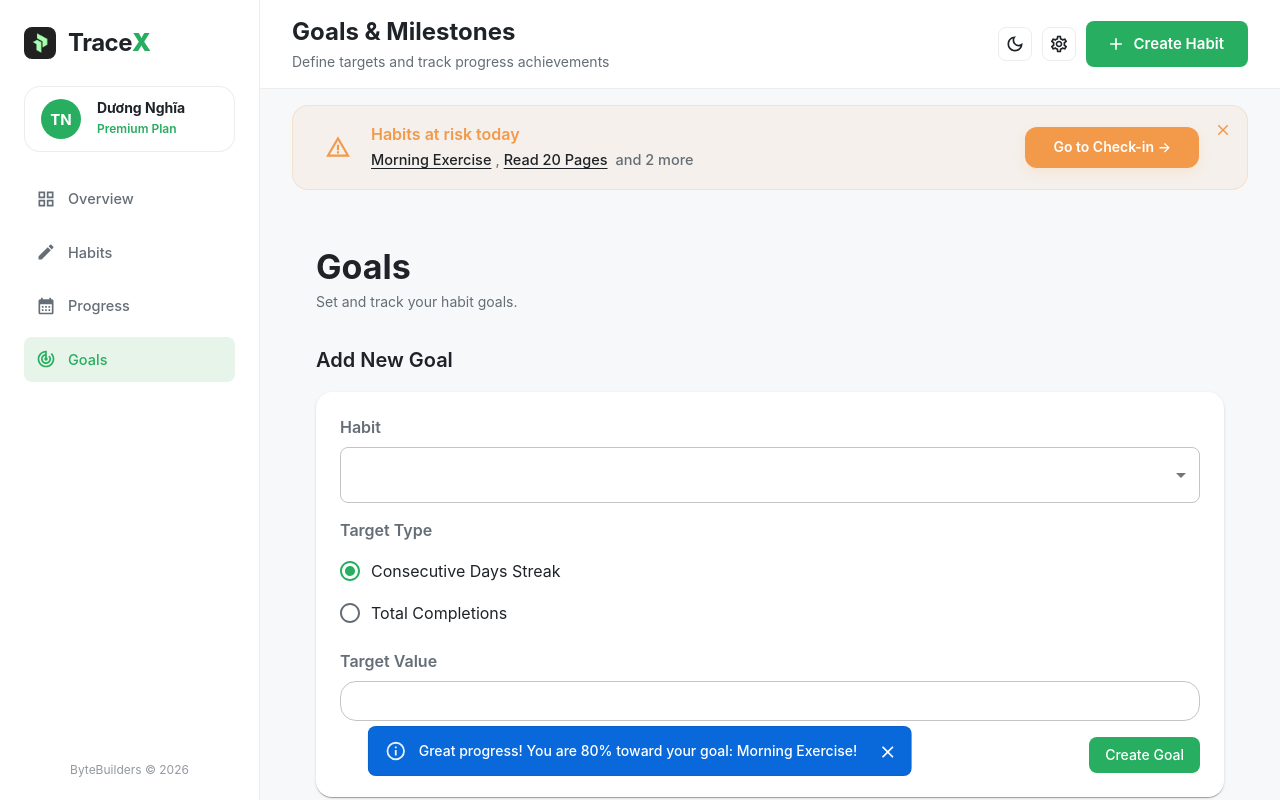
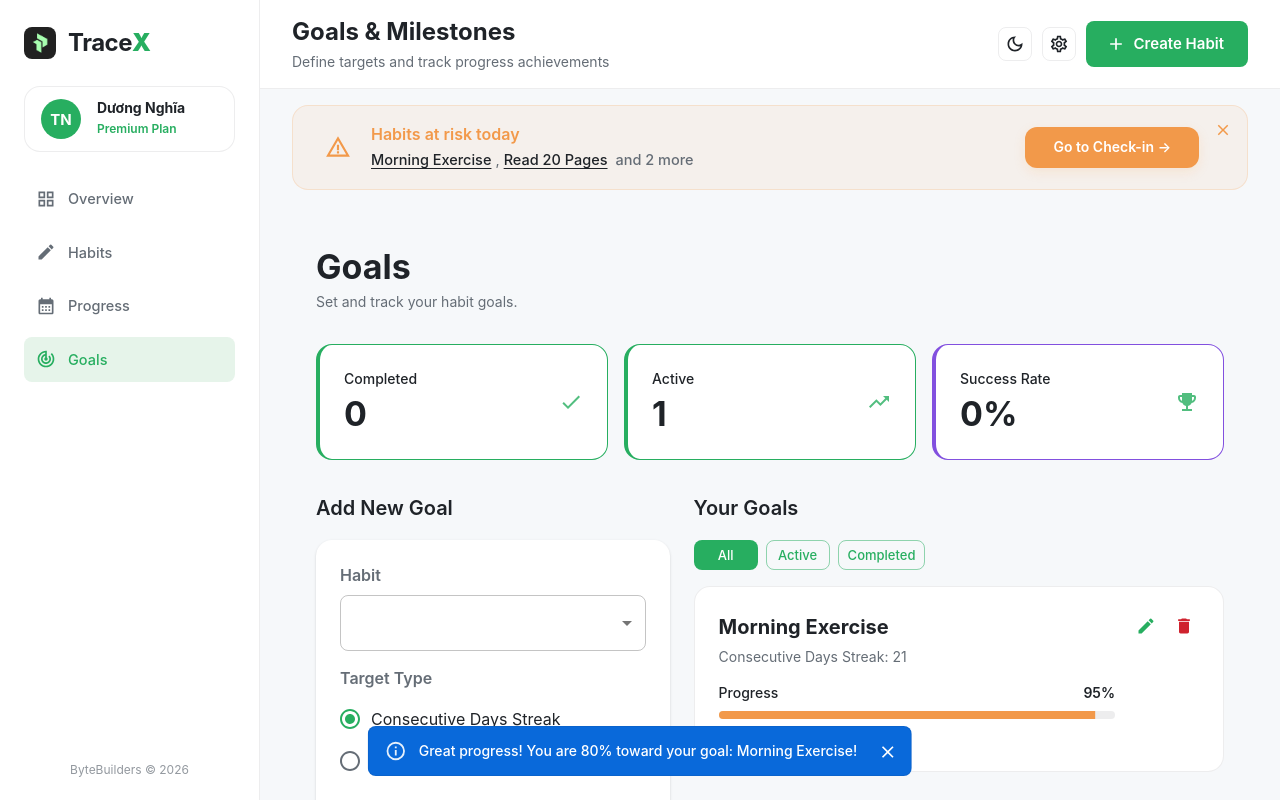
Before and after one commit to NghiaDPTWorkk/habit-hub, a React (Vite) app in the folder fe/: page /goals in a window 1280 px wide. Built offline with nearby package versions, Linux system fonts and the light colour scheme.

Commit message:
feat(goals): HH-33 - add kpi cards, filter bar, responsive layout #99

```diff
--- a/fe/src/features/goals/components/GoalPanel.tsx
+++ b/fe/src/features/goals/components/GoalPanel.tsx
@@ -1,5 +1,5 @@
-import React from 'react'
-import { Box, Card, IconButton, Stack, Typography } from '@/components/ui'
+import React, { useState } from 'react'
+import { Box, Button, Card, IconButton, Stack, Typography } from '@/components/ui'
 import { Icons } from '@/components/ui/icons'
 import { ProgressBar } from './ProgressBar'
 import { useBoundStore } from '@/store/useBoundStore'
@@ -15,9 +15,14 @@ interface GoalPanelProps {
 const EMPTY_STATE_ICON = '🎯'
 const DATE_SEPARATOR = '/'
 const COLON_SEPARATOR = ': '
+const FILTER_ALL = GOALS_CONTENT.FILTER.ALL
+const FILTER_ACTIVE = GOALS_CONTENT.FILTER.ACTIVE
+const FILTER_COMPLETED = GOALS_CONTENT.FILTER.COMPLETED
+const FILTER_EMPTY = GOALS_CONTENT.FILTER_EMPTY_STATE
 
 export const GoalPanel: React.FC<GoalPanelProps> = ({ onEditGoal }) => {
   const { goals, checkins, deleteGoal, getGoalProgress, habits, showToast } = useBoundStore()
+  const [filter, setFilter] = useState<'all' | 'active' | 'completed'>('all')
 
   useGoalMilestoneNotifications()
 
@@ -37,20 +42,48 @@ export const GoalPanel: React.FC<GoalPanelProps> = ({ onEditGoal }) => {
     return GOALS_CONTENT.TARGET_TYPES.TOTAL_COMPLETIONS
   }
 
-  if (goals.length === 0) {
+  const filteredGoals = goals.filter((goal) => {
+    const progress = getGoalProgress(goal, Object.values(checkins))
+    if (filter === 'completed') return progress.isCompleted
+    if (filter === 'active') return !progress.isCompleted
+    return true
+  })
+
   return (
+    <Stack spacing={2}>
+      <Stack direction="row" spacing={1} sx={{ mb: 2 }}>
+        <Button
+          variant={filter === 'all' ? 'contained' : 'outlined'}
+          size="small"
+          onClick={() => setFilter('all')}
+        >
+          {FILTER_ALL}
+        </Button>
+        <Button
+          variant={filter === 'active' ? 'contained' : 'outlined'}
+          size="small"
+          onClick={() => setFilter('active')}
+        >
+          {FILTER_ACTIVE}
+        </Button>
+        <Button
+          variant={filter === 'completed' ? 'contained' : 'outlined'}
+          size="small"
+          onClick={() => setFilter('completed')}
+        >
+          {FILTER_COMPLETED}
+        </Button>
+      </Stack>
+
+      {filteredGoals.length === 0 ? (
         <Card sx={{ p: 6, textAlign: 'center', backgroundColor: 'background.paper' }}>
           <Typography sx={{ fontSize: 48, mb: 2 }}>{EMPTY_STATE_ICON}</Typography>
           <Typography variant="h6" sx={{ fontWeight: 600, mb: 1 }}>
-          {GOALS_CONTENT.EMPTY_STATE}
+            {goals.length === 0 ? GOALS_CONTENT.EMPTY_STATE : FILTER_EMPTY}
           </Typography>
         </Card>
-    )
-  }
-
-  return (
-    <Stack spacing={2}>
-      {goals.map((goal) => {
+      ) : (
+        filteredGoals.map((goal) => {
           const progress = getGoalProgress(goal, Object.values(checkins))
           const habitName = getHabitName(goal.habitId)
           const targetLabel = getTargetLabel(goal)
@@ -110,7 +143,8 @@ export const GoalPanel: React.FC<GoalPanelProps> = ({ onEditGoal }) => {
               </Box>
             </Card>
           )
-      })}
+        })
+      )}
     </Stack>
   )
 }
--- a/fe/src/features/goals/components/GoalsPage.tsx
+++ b/fe/src/features/goals/components/GoalsPage.tsx
@@ -1,24 +1,49 @@
 import React, { useState } from 'react'
-import { Container, Stack, Typography, Box } from '@/components/ui'
+import {
+  Container,
+  Stack,
+  Typography,
+  Box,
+  StatCard,
+  Accordion,
+  AccordionSummary,
+  AccordionDetails,
+} from '@/components/ui'
+import { Icons } from '@/components/ui/icons'
 import { GoalForm } from './GoalForm'
 import { GoalPanel } from './GoalPanel'
 import { GOALS_CONTENT } from '../constants/content'
-// import { useBoundStore } from '@/store/useBoundStore'
+import { useBoundStore } from '@/store/useBoundStore'
 import type { Goal } from '@/types'
 
 const PAGE_TITLE = GOALS_CONTENT.PAGE_TITLE
 const PAGE_DESC = GOALS_CONTENT.PAGE_DESC
 const FORM_SECTION_TITLE = GOALS_CONTENT.FORM_TITLE_ADD
+const PANEL_SECTION_TITLE = GOALS_CONTENT.PANEL_TITLE
+const KPI_COMPLETED = GOALS_CONTENT.KPI.COMPLETED
+const KPI_ACTIVE = GOALS_CONTENT.KPI.ACTIVE
+const KPI_SUCCESS_RATE = GOALS_CONTENT.KPI.SUCCESS_RATE
+const ACCORDION_LABEL = GOALS_CONTENT.ACCORDION_LABEL
 
 export const GoalsPage: React.FC = () => {
   const [editingGoal, setEditingGoal] = useState<Goal | undefined>()
+  const [accordionOpen, setAccordionOpen] = useState(false)
+  const { goals, checkins, getGoalProgress } = useBoundStore()
+
+  const completedCount = goals.filter(
+    (goal) => getGoalProgress(goal, Object.values(checkins)).isCompleted
+  ).length
+  const activeCount = goals.length - completedCount
+  const successRate = goals.length > 0 ? Math.round((completedCount / goals.length) * 100) : 0
 
   const handleEditGoal = (goal: Goal): void => {
     setEditingGoal(goal)
+    setAccordionOpen(true)
   }
 
   const handleFormSuccess = (): void => {
     setEditingGoal(undefined)
+    setAccordionOpen(false)
   }
 
   return (
@@ -33,21 +58,75 @@ export const GoalsPage: React.FC = () => {
           </Typography>
         </Box>
 
-        <Stack spacing={3}>
+        <Box
+          sx={{
+            display: 'grid',
+            gridTemplateColumns: { xs: '1fr', sm: 'repeat(3, 1fr)' },
+            gap: 2,
+          }}
+        >
+          <StatCard
+            title={KPI_COMPLETED}
+            value={completedCount}
+            icon={<Icons.Check />}
+            sx={{ borderLeft: '4px solid', borderColor: 'success.main' }}
+          />
+          <StatCard
+            title={KPI_ACTIVE}
+            value={activeCount}
+            icon={<Icons.TrendingUp />}
+            sx={{ borderLeft: '4px solid', borderColor: 'primary.main' }}
+          />
+          <StatCard
+            title={KPI_SUCCESS_RATE}
+            value={`${successRate}%`}
+            icon={<Icons.EmojiEvents />}
+            sx={{ borderLeft: '4px solid', borderColor: 'secondary.main' }}
+          />
+        </Box>
+
+        <Box
+          sx={{
+            display: 'grid',
+            gridTemplateColumns: { xs: '1fr', md: '1fr 1.5fr' },
+            gap: 3,
+            alignItems: 'start',
+          }}
+        >
           <Box>
-            <Typography variant="h6" sx={{ fontWeight: 600, mb: 2 }}>
-              {editingGoal ? GOALS_CONTENT.FORM_TITLE_EDIT : FORM_SECTION_TITLE}
-            </Typography>
-            <GoalForm existingGoal={editingGoal} onSuccess={handleFormSuccess} />
+            <Box sx={{ display: { xs: 'block', md: 'none' } }}>
+              <Accordion
+                expanded={accordionOpen}
+                onChange={(_: React.SyntheticEvent, expanded: boolean) =>
+                  setAccordionOpen(expanded)
+                }
+              >
+                <AccordionSummary expandIcon={<Icons.ExpandMore />}>
+                  <Typography variant="h6" sx={{ fontWeight: 600 }}>
+                    {editingGoal ? GOALS_CONTENT.FORM_TITLE_EDIT : ACCORDION_LABEL}
+                  </Typography>
+                </AccordionSummary>
+                <AccordionDetails>
+                  <GoalForm existingGoal={editingGoal} onSuccess={handleFormSuccess} />
+                </AccordionDetails>
+              </Accordion>
+            </Box>
+
+            <Box sx={{ display: { xs: 'none', md: 'block' } }}>
+              <Typography variant="h6" sx={{ fontWeight: 600, mb: 2 }}>
+                {editingGoal ? GOALS_CONTENT.FORM_TITLE_EDIT : FORM_SECTION_TITLE}
+              </Typography>
+              <GoalForm existingGoal={editingGoal} onSuccess={handleFormSuccess} />
+            </Box>
           </Box>
 
           <Box>
             <Typography variant="h6" sx={{ fontWeight: 600, mb: 2 }}>
-              {GOALS_CONTENT.PAGE_TITLE}
+              {PANEL_SECTION_TITLE}
             </Typography>
             <GoalPanel onEditGoal={handleEditGoal} />
           </Box>
-        </Stack>
+        </Box>
       </Stack>
     </Container>
   )
--- a/fe/src/features/goals/constants/content.ts
+++ b/fe/src/features/goals/constants/content.ts
@@ -34,4 +34,16 @@ export const GOALS_CONTENT = {
     HABIT_REQUIRED: 'Please select a habit',
     TARGET_INTEGER: 'Target must be a positive whole number',
   },
+  KPI: {
+    COMPLETED: 'Completed',
+    ACTIVE: 'Active',
+    SUCCESS_RATE: 'Success Rate',
+  },
+  FILTER: {
+    ALL: 'All',
+    ACTIVE: 'Active',
+    COMPLETED: 'Completed',
+  },
+  FILTER_EMPTY_STATE: 'No goals match this filter.',
+  ACCORDION_LABEL: '+ Tạo mục tiêu mới',
 }
```
Also changed, not shown: 1 other file (tests, documents, lock files or other folders). Lines whose indentation alone changed are shown as unchanged.
